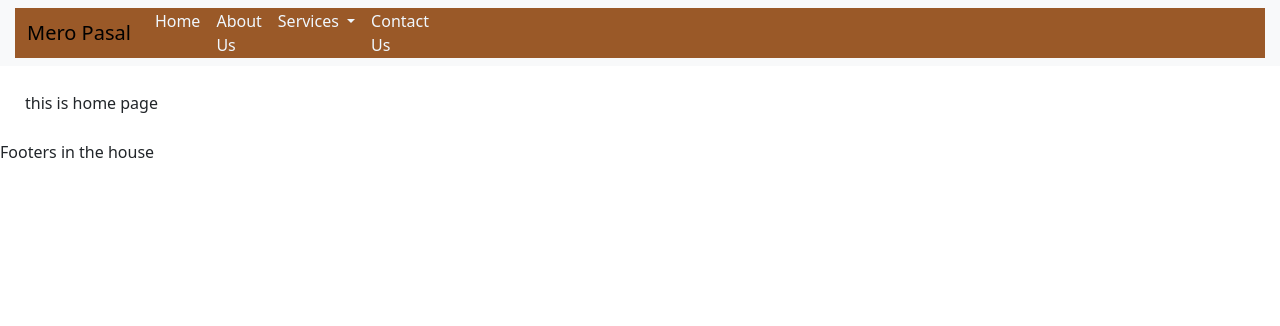
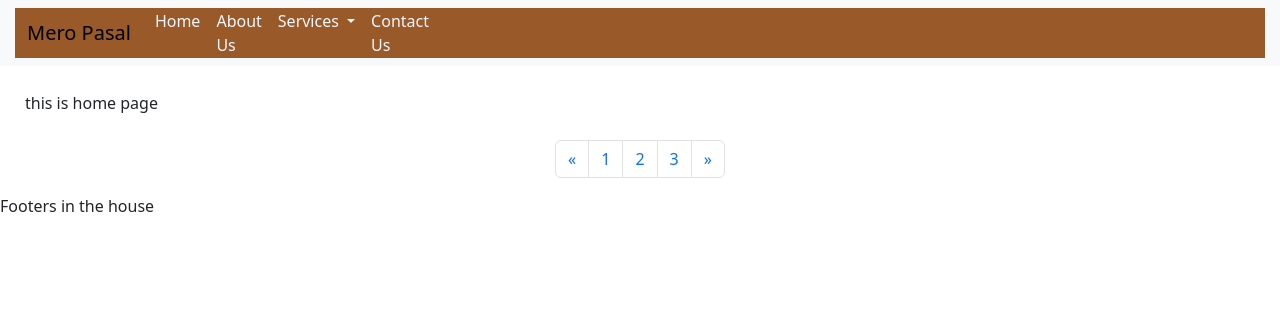
Before and after one commit to aashishChakradhar/quizApp, a Django app: page / in a window 1280 px wide; the page is wider, and only the part inside the window is pictured. Shown: the top 326 px of that part. Run offline with Django 5.2, Linux system fonts and the light colour scheme.

Commit message:
added pagation

```diff
--- a/onlineStore/templates/home.html
+++ b/onlineStore/templates/home.html
@@ -4,4 +4,22 @@
     <div style="padding: 25px">
         this is home page
     </div>
+
+    <nav aria-label="Page navigation example">
+        <ul class="pagination justify-content-center">
+          <li class="page-item">
+            <a class="page-link" href="#" aria-label="Previous">
+              <span aria-hidden="true">&laquo;</span>
+            </a>
+          </li>
+          <li class="page-item"><a class="page-link" href="#">1</a></li>
+          <li class="page-item"><a class="page-link" href="#">2</a></li>
+          <li class="page-item"><a class="page-link" href="#">3</a></li>
+          <li class="page-item">
+            <a class="page-link" href="#" aria-label="Next">
+              <span aria-hidden="true">&raquo;</span>
+            </a>
+          </li>
+        </ul>
+      </nav>
 {% endblock body %}
```
